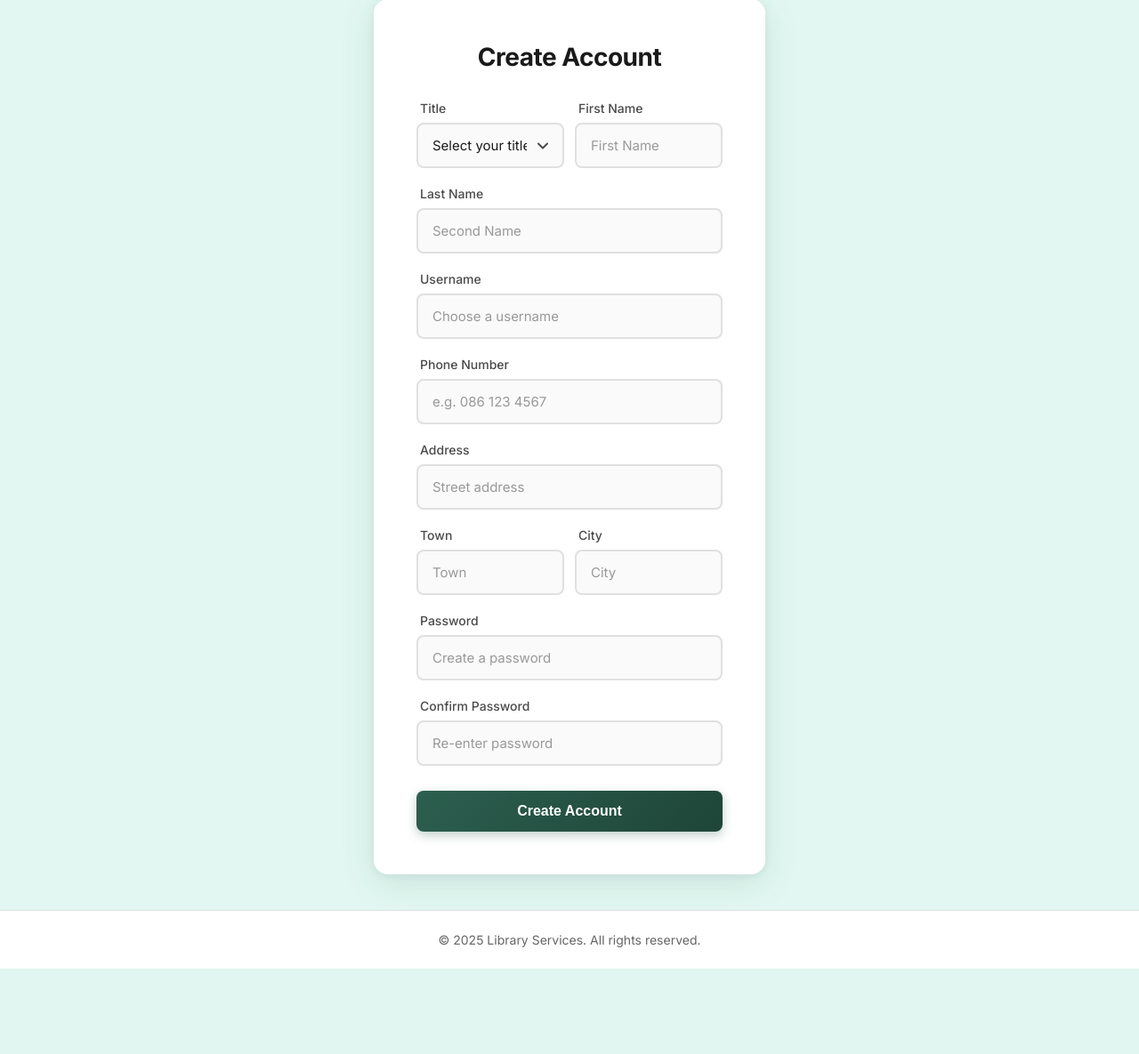
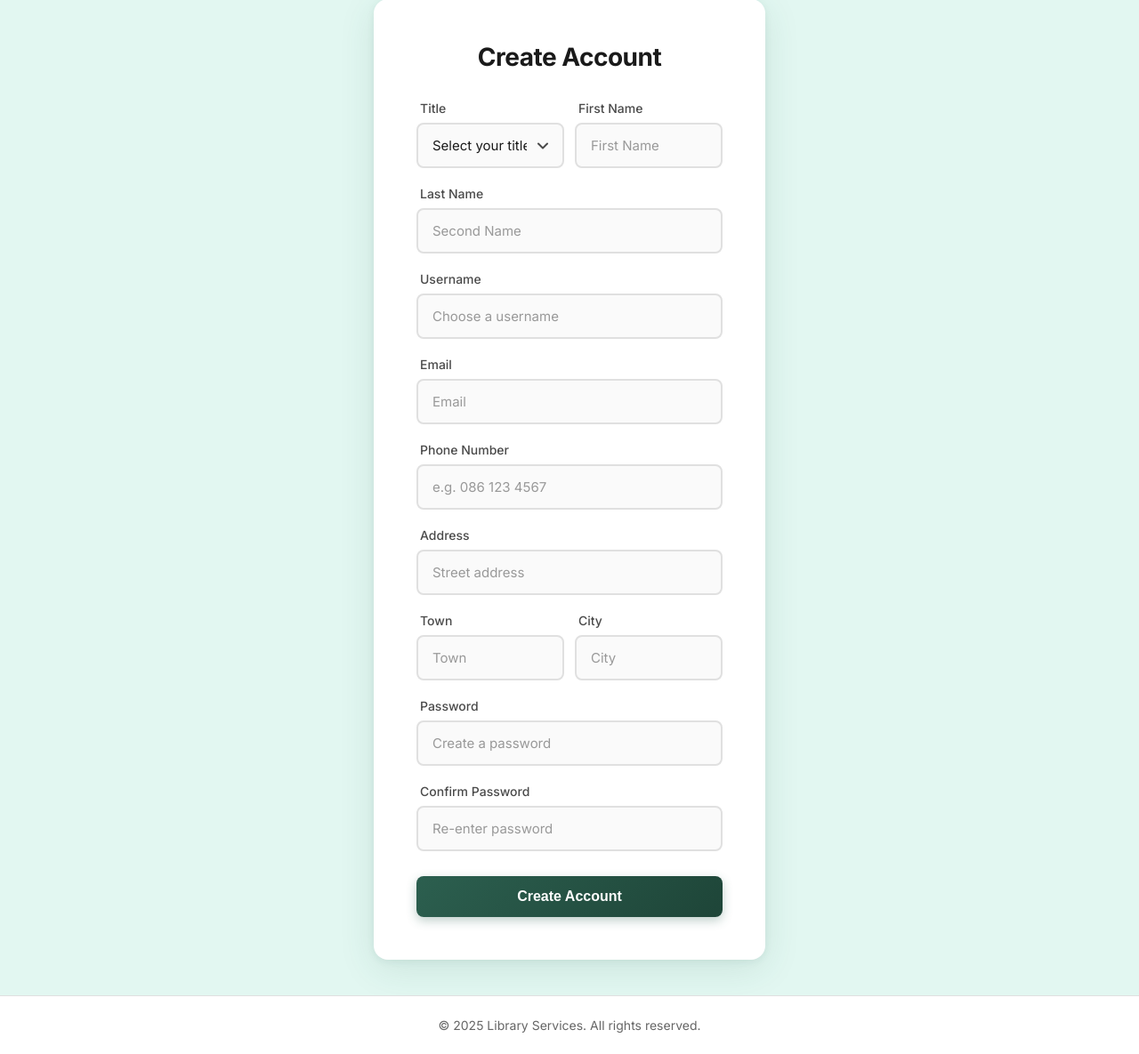
Before and after one commit to jakeoreillyy/Reservr, a PHP site: page /pages/registration.php in a window 1280 px wide. Shown: the part 105-1290 px from the top of the page at 89% size. Before the commit the page ends 1194 px from the top, so only its background shows below. Run offline with PHP 8.4, Linux system fonts and the light colour scheme.

Commit message:
Adding email to the form

```diff
--- a/pages/registration.php
+++ b/pages/registration.php
@@ -57,8 +57,12 @@
             <input type="text" id="username" name="username" placeholder="Choose a username" required>
           </div>
           <div class="form-group">
+            <label for="email">Email</label>
+            <input type="email" id="email" name="email" placeholder="Email" required>
+          </div>
+          <div class="form-group">
             <label for="phone">Phone Number</label>
-            <input type="tel" id="phone" name="phone" placeholder="e.g. 086 123 4567" required>
+            <input type="tel" id="phone" name="phone" placeholder="e.g. 086 123 4567" pattern="[0-9]{10,14}" required>
           </div>
           <div class="form-group">
             <label for="address">Address</label>
```
